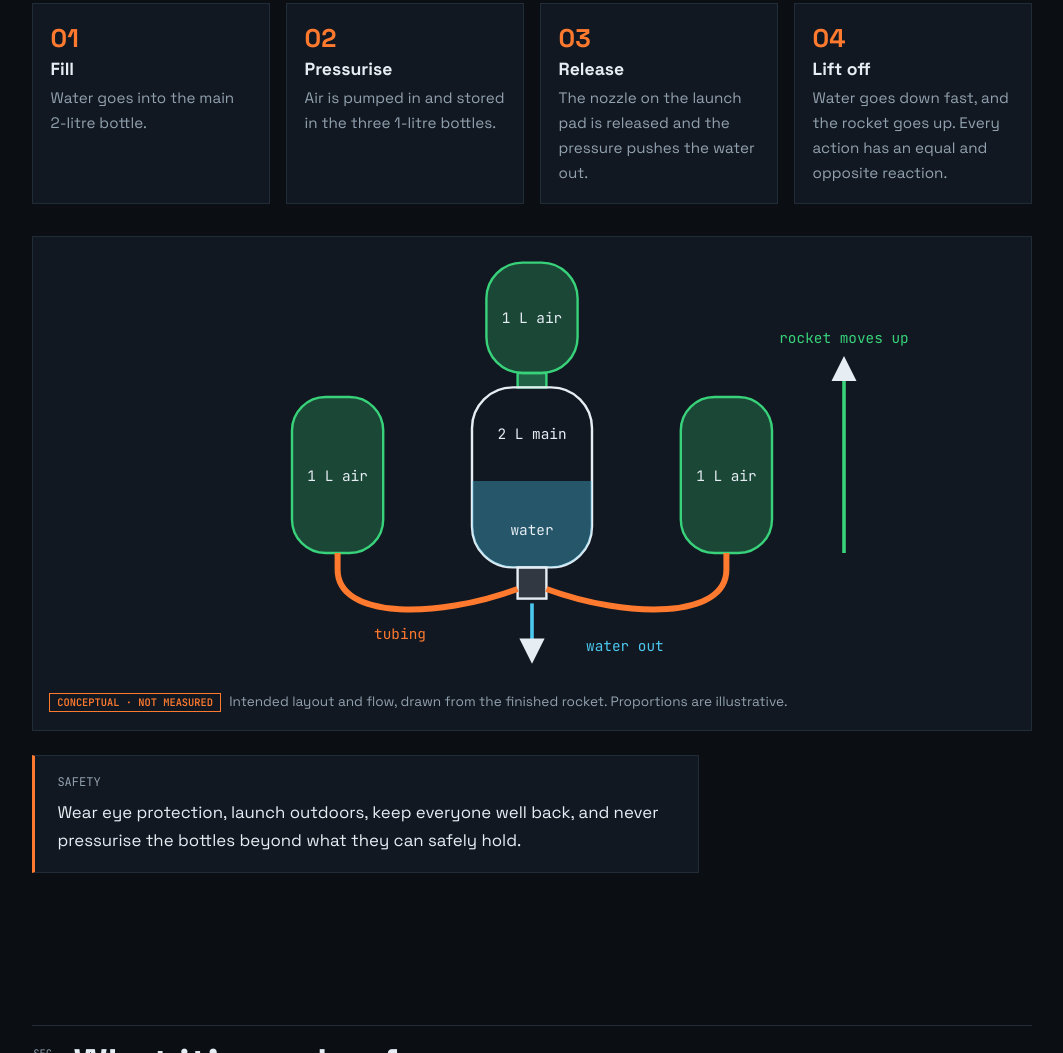
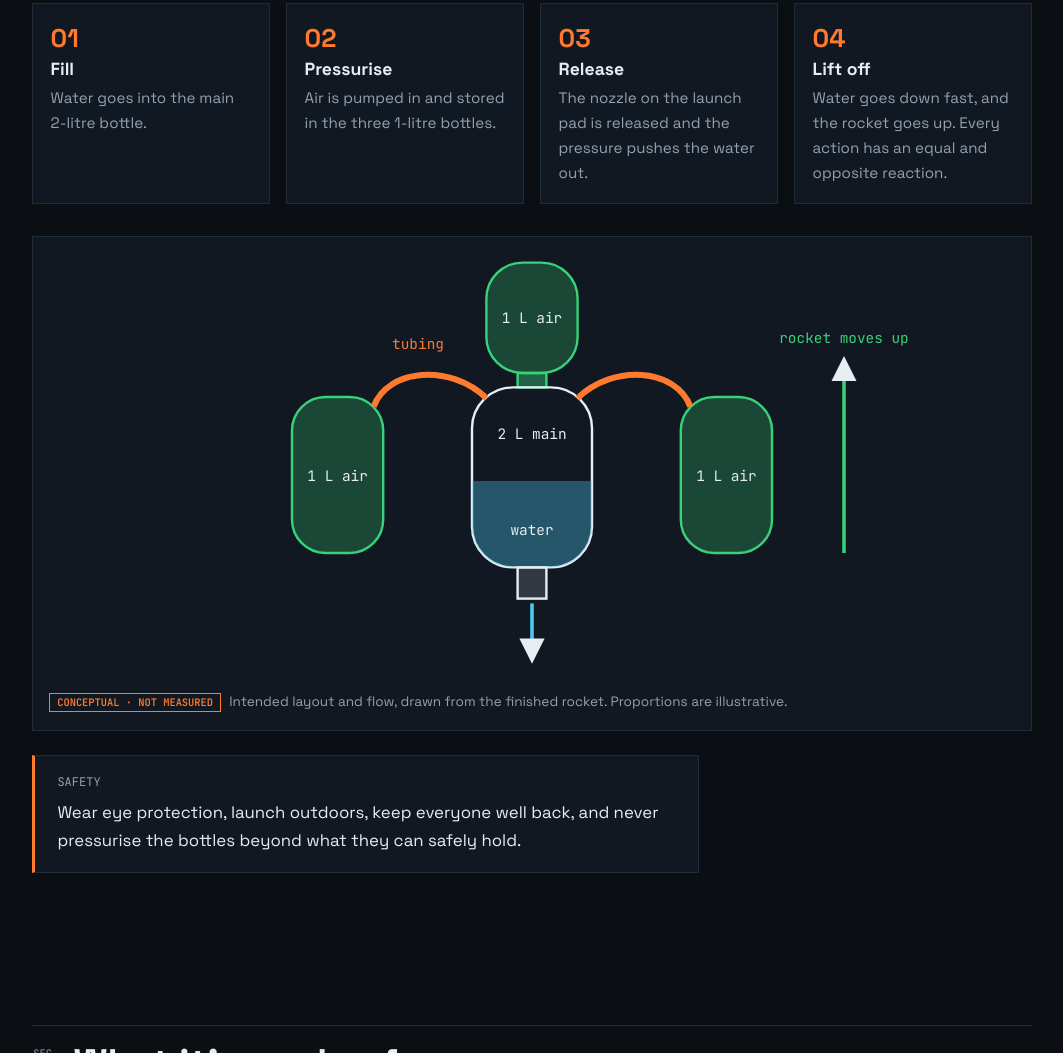
Before and after one commit to poharkaryash/water-pressure-rocket, a plain HTML site: page index.html in a window 1280 px wide. Shown: the part 2484-3537 px from the top of the page, without its empty margins (108-1171 px from the left). Drawn offline with Linux system fonts and the light colour scheme.

Commit message:
Update index.html

```diff
--- a/index.html
+++ b/index.html
@@ -155,7 +155,7 @@ footer p{margin:0}
     </ol>
     <figure class="diagram">
       <svg viewBox="0 0 600 350" role="img" aria-labelledby="dt">
-        <title id="dt">Diagram of the rocket: three air bottles joined to a water-filled main bottle and nozzle, with water leaving downward and the rocket moving up</title>
+        <title id="dt">Diagram of the rocket: three air bottles joined by tubing at the top to a water-filled main bottle, with water leaving the nozzle downward and the rocket moving up</title>
         <defs><clipPath id="mb"><rect x="250" y="112" width="100" height="150" rx="34"/></clipPath>
         <marker id="ah" viewBox="0 0 10 10" refX="8" refY="5" markerWidth="7" markerHeight="7" orient="auto-start-reverse"><path d="M0 0L10 5L0 10z" fill="currentColor"/></marker></defs>
         <g fill="none" stroke-width="2">
@@ -166,8 +166,8 @@ footer p{margin:0}
           <rect x="288" y="262" width="24" height="26" fill="var(--text)" fill-opacity=".15" stroke="var(--text)"/>
           <rect x="100" y="120" width="76" height="130" rx="28" fill="var(--accent)" fill-opacity=".25" stroke="var(--accent)"/>
           <rect x="424" y="120" width="76" height="130" rx="28" fill="var(--accent)" fill-opacity=".25" stroke="var(--accent)"/>
-          <path d="M138 250V264C138 305 220 305 288 280" stroke="var(--tube)" stroke-width="5"/>
-          <path d="M462 250V264C462 305 380 305 312 280" stroke="var(--tube)" stroke-width="5"/>
+          <path d="M168 128C180 96 232 92 262 121" stroke="var(--tube)" stroke-width="5"/>
+          <path d="M432 128C420 96 368 92 338 121" stroke="var(--tube)" stroke-width="5"/>
           <path d="M300 292V338" stroke="var(--water)" stroke-width="3" color="var(--water)" marker-end="url(#ah)"/>
           <path d="M560 250V90" stroke="var(--accent)" stroke-width="3" color="var(--accent)" marker-end="url(#ah)"/>
         </g>
@@ -175,8 +175,8 @@ footer p{margin:0}
           <text x="300" y="58">1 L air</text><text x="138" y="190">1 L air</text><text x="462" y="190">1 L air</text>
           <text x="300" y="155">2 L main</text><text x="300" y="235">water</text>
           <text x="560" y="75" fill="var(--accent)">rocket moves up</text>
-          <text x="345" y="332" text-anchor="start" fill="var(--water)">water out</text>
-          <text x="190" y="322" fill="var(--tube)">tubing</text>
+
+          <text x="205" y="80" fill="var(--tube)">tubing</text>
         </g>
       </svg>
       <figcaption><span class="tag">CONCEPTUAL · NOT MEASURED</span>Intended layout and flow, drawn from the finished rocket. Proportions are illustrative.</figcaption>
```
